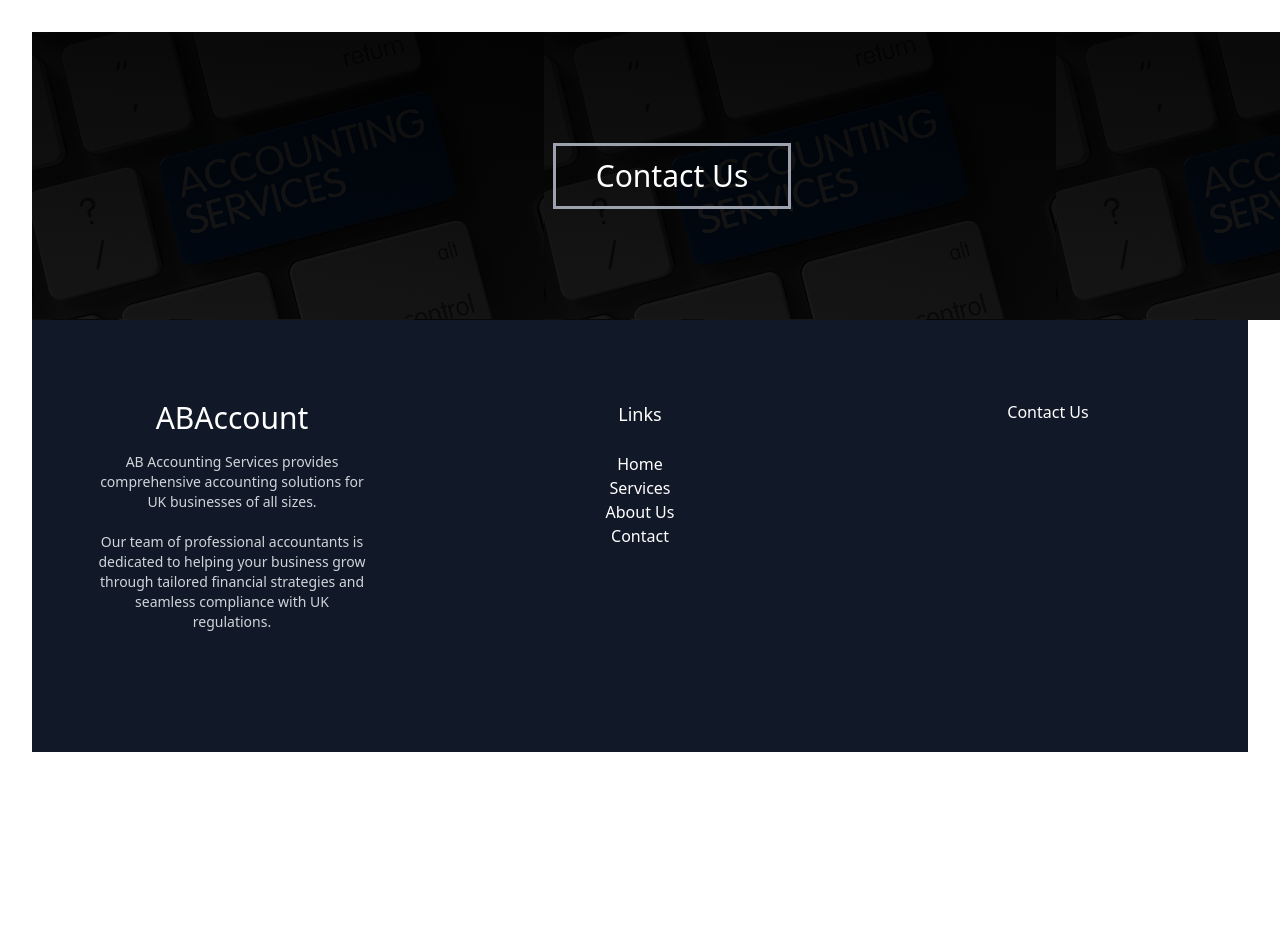
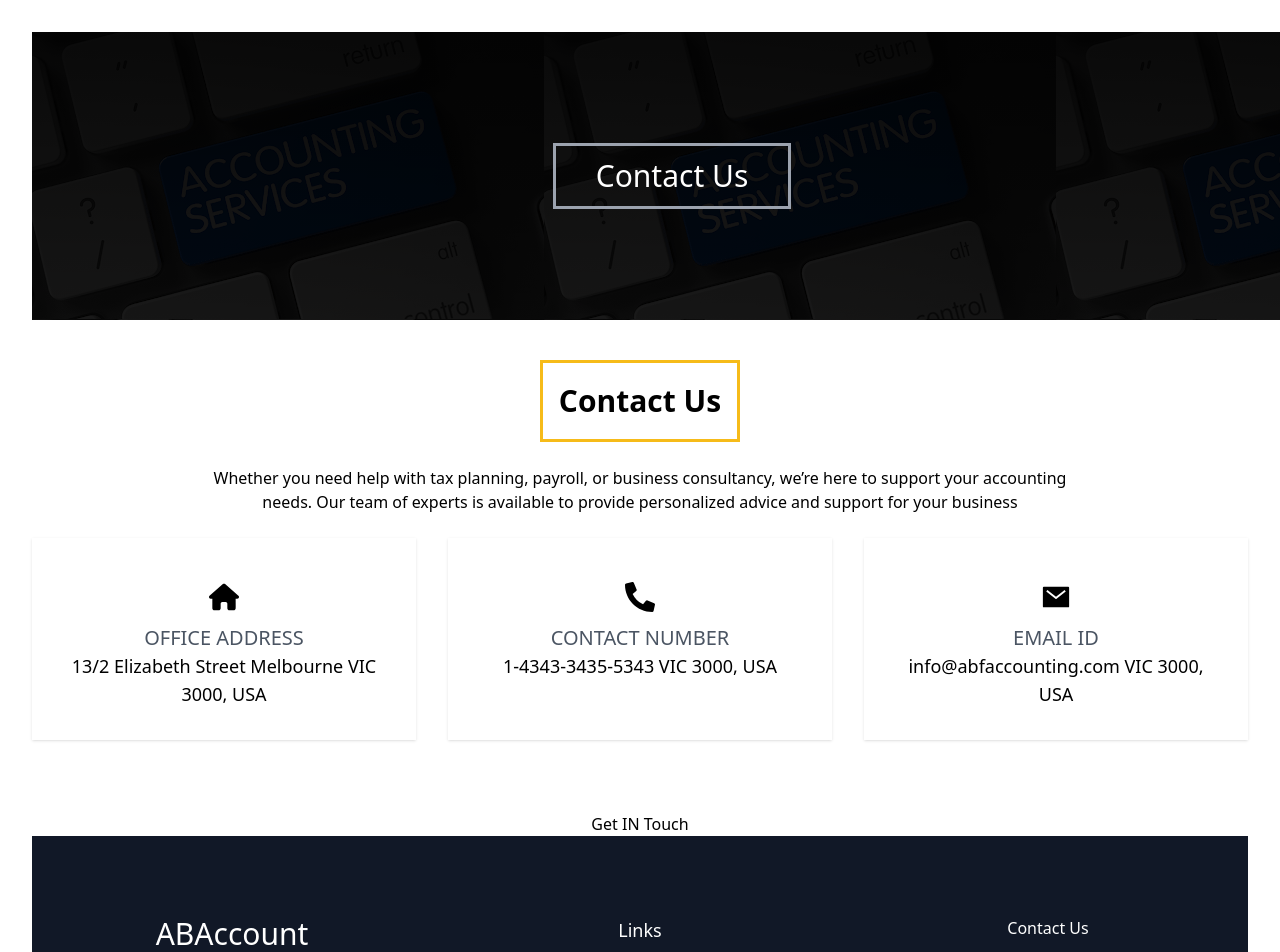
Before and after one commit to Emmykage/diasporal-commission, a React (Vite) app: page /contact-us in a window 1280 px wide. Shown: the top 952 px of the page. Before the commit the page ends 800 px from the top, so only its background shows below. Built offline with nearby package versions, Linux system fonts and the light colour scheme.

Commit message:
update contact

```diff
--- /dev/null
+++ b/src/pages/contact/contact.scss
@@ -0,0 +1,4 @@
+.get-in-touch{
+    background: url('/singapore2.jpg');
+    background-repeat: no-repeat;
+}
--- a/src/pages/contact/index.jsx
+++ b/src/pages/contact/index.jsx
@@ -1,12 +1,49 @@
 import React from 'react'
 import Nav from '../../components/Nav'
 import Banner from '../../components/heroBanner/Banner'
+import { FaHouse } from 'react-icons/fa6'
+import { FaPhoneAlt } from 'react-icons/fa'
+import { IoMailSharp } from 'react-icons/io5'
 
 const Contact = () => {
   return (
     <div>
       <Nav/>
       <Banner header="contact"/>
+
+      <section className='py-10'>
+        <div>
+          <h3 className='py-5 px-4 border-[3px] m-auto border-alt w-max text-3xl font-semibold'>Contact Us</h3>
+          <p className='text-center max-w-4xl m-auto my-6'>Whether you need help with tax planning, payroll, or business consultancy, we’re here to support your accounting needs. Our team of experts is available to provide personalized advice and support for your business</p>
+          <div className='grid md:grid-cols-3 max-w-7xl m-auto gap-8'>
+          <div className='text-center shadow p-8'>
+            <span className='block m-auto text-center w-max my-3'><FaHouse className='text-3xl' /></span>
+            <h4 className='text-xl font-medium text-gray-600 uppercase'>office address</h4>
+            <p className='text-lg'>13/2 Elizabeth Street Melbourne
+            VIC 3000, USA</p>
+          </div>
+          <div className='text-center shadow md:p-8'>
+            <span className='block m-auto text-center w-max my-3'><FaPhoneAlt className='text-3xl' /></span>
+            <h4 className='text-xl font-medium text-gray-600 uppercase'>contact number</h4>
+            <p className='text-lg'>1-4343-3435-5343
+            VIC 3000, USA</p>
+          </div>
+          <div className='text-center shadow p-8'>
+            <span className='block m-auto text-center w-max my-3'><IoMailSharp className='text-3xl'/></span>
+            <h4 className='text-xl font-medium text-gray-600 uppercase'>
+            email id</h4>
+            <p className='text-lg'>info@abfaccounting.com
+            VIC 3000, USA</p>
+          </div>
+          <div></div>
+          <div></div>
+          </div>
+        </div>
+      </section>
+
+      <section className='get-in-touch'>
+        <h3>Get IN Touch</h3>
+      </section>
     </div>
   )
 }
```
Also changed, not shown: public/singapore2.jpg (added).
